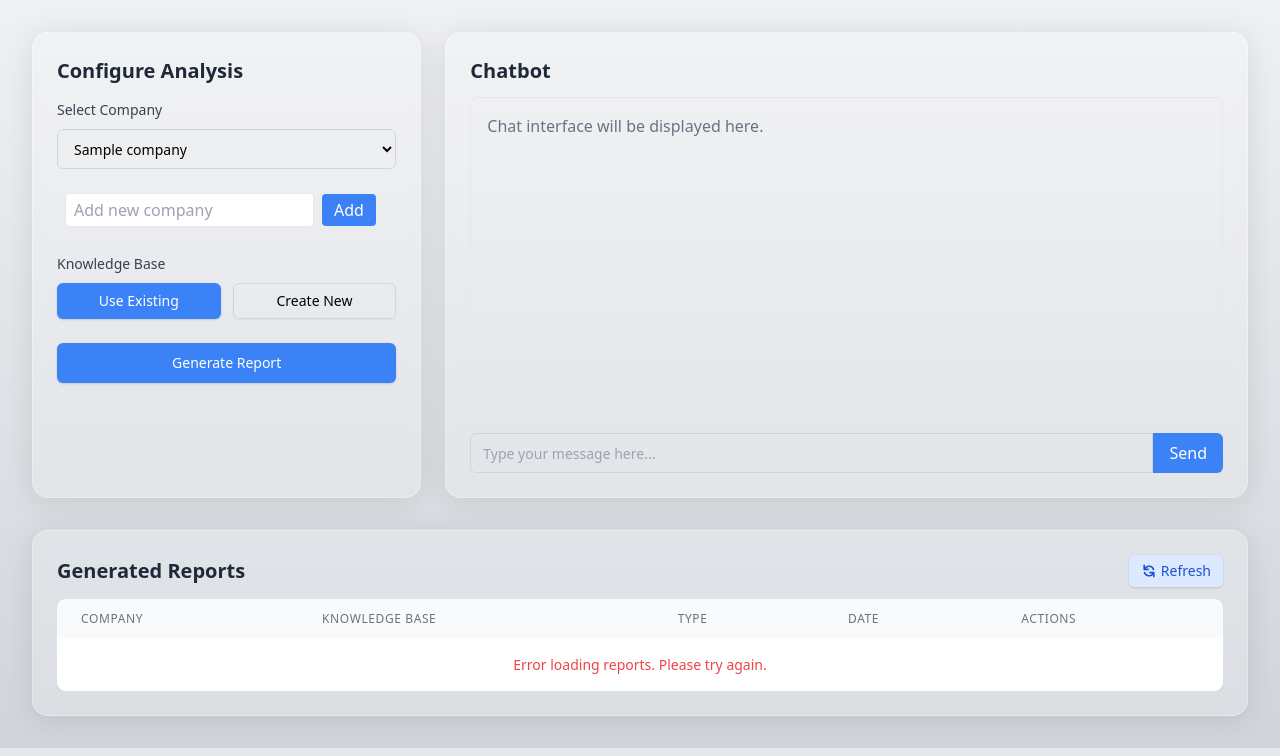
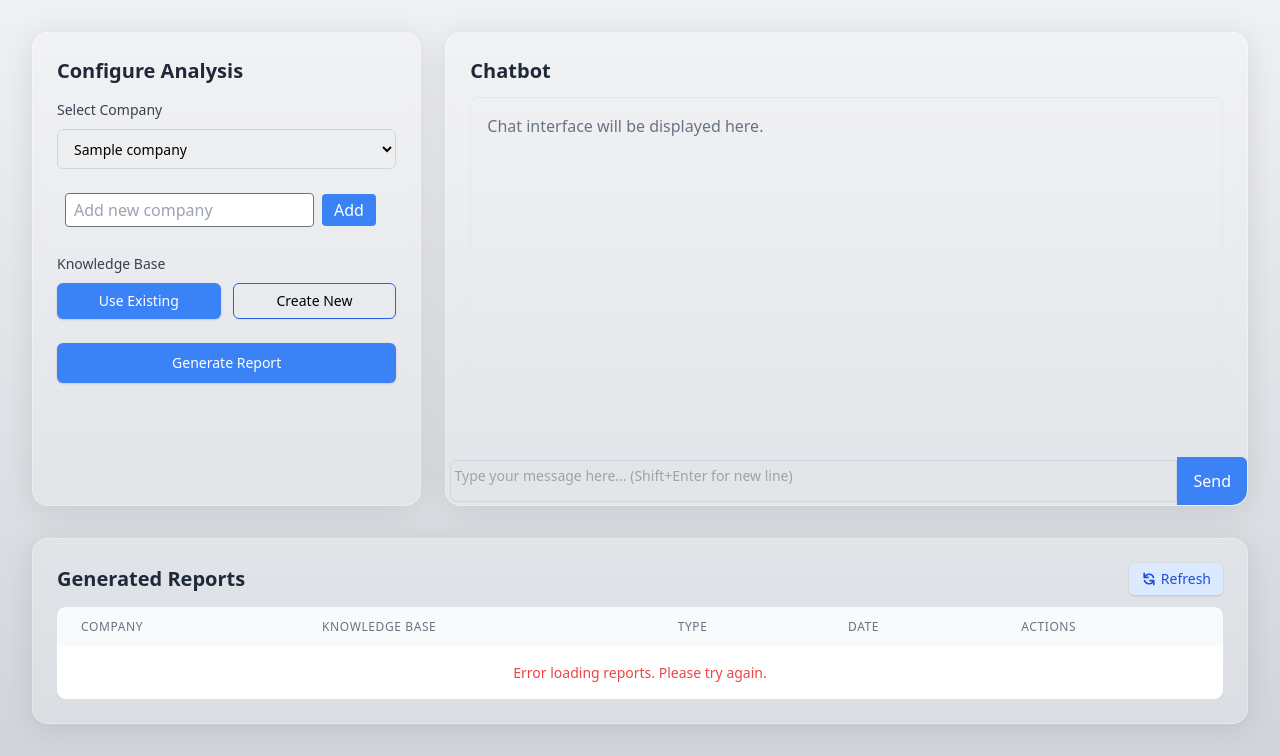
Before and after one commit to modi712/IntelligentAnalystOnVM, a Django app: template templates/index.html in a window 1280 px wide. Shown: the part 100-856 px from the top of the page. Run offline with Django 5.2, Linux system fonts and the light colour scheme; the template is opened without the code that fills it: most values are stand-ins (such as "Sample title", 1, 10 or a date in 2020); some libraries are stand-ins or nearby versions.

Commit message:
feat: Enhance user input experience with textarea and dynamic height adjustment in chat interface

```diff
--- a/templates/index.html
+++ b/templates/index.html
@@ -58,7 +58,6 @@
             border-bottom-right-radius: 0.5rem;
         }
 
-        /* Add these to your existing CSS */
         #report-content-table tr:nth-child(2n+1):not(.bg-gray-100) {
             background-color: rgba(249, 250, 251, 0.8);
         }
@@ -106,6 +105,19 @@
 
         #chat-messages strong {
             font-weight: 600;
+        }
+        #user-input {
+            min-height: 42px;
+            max-height: 200px;
+            transition: height 0.1s ease-in-out;
+            line-height: 1.5;
+            margin-bottom: 0.2rem;
+            margin-left:0.2rem
+        }
+
+        .chat-input-container {
+            display: flex;
+            align-items: flex-end; /* Align items to bottom */
         }
     </style>
 </head>
@@ -169,7 +181,7 @@
                     <div class="mt-4">
                        <form id="add-company-form" class="flex items-center space-x-2">
                             {% csrf_token %}
-                            <input type="text" id="new-company-input" placeholder="Add new company" class="border rounded px-2 py-1">
+                            <input type="text" id="new-company-input" placeholder="Add new company" class="border border-gray-500 rounded px-2 py-1">
                             <button type="submit" class="bg-blue-500 text-white px-3 py-1 rounded">Add</button>
                         </form>
                     </div>
@@ -178,7 +190,7 @@
                         <label class="text-sm font-medium text-gray-700">Knowledge Base</label>
                         <div class="grid grid-cols-2 gap-3">
                             <button id="use-existing-btn" class="inline-flex items-center justify-center whitespace-nowrap rounded-md text-sm font-medium transition-colors focus-visible:outline-none focus-visible:ring-1 focus-visible:ring-ring disabled:pointer-events-none disabled:opacity-50 bg-blue-500 text-white shadow hover:bg-blue-500/90 h-9 px-4 py-2">Use Existing</button>
-                            <button id="create-new-btn" class="inline-flex items-center justify-center whitespace-nowrap rounded-md text-sm font-medium transition-colors focus-visible:outline-none focus-visible:ring-1 focus-visible:ring-ring disabled:pointer-events-none disabled:opacity-50 border border-gray-300 bg-transparent shadow-sm hover:bg-gray-100 hover:text-gray-900 h-9 px-4 py-2">Create New</button>
+                            <button id="create-new-btn" class="inline-flex items-center justify-center whitespace-nowrap rounded-md text-sm font-medium transition-colors focus-visible:outline-none focus-visible:ring-1 focus-visible:ring-ring disabled:pointer-events-none disabled:opacity-50 border border-blue-600 bg-transparent shadow-sm hover:bg-gray-100 hover:text-gray-900 h-9 px-4 py-2">Create New</button>
                         </div>
                     </div>
 
@@ -209,12 +221,12 @@
                     <div id="chat-messages" class="h-80 overflow-y-auto mb-4 p-4 border rounded-lg">
                         <p class="text-gray-500">Chat interface will be displayed here.</p>
                     </div>
-                    <div class="flex">
-                        <input id="user-input" type="text" class="flex-grow h-10 rounded-l-md border border-gray-300 bg-transparent px-3 py-2 text-sm focus:outline-none focus:ring-2 focus:ring-blue-500" placeholder="Type your message here...">
-                        <button id="send-message" class="h-10 px-4 bg-blue-500 text-white rounded-r-md hover:bg-blue-600 focus:outline-none focus:ring-2 focus:ring-blue-500">
-                            Send
-                        </button>
-                    </div>
+                </div>
+                <div class="chat-input-container flex">
+                    <textarea id="user-input" class="flex-grow rounded-l-md border border-gray-300 bg-transparent px-1 py-1 text-sm focus:outline-none focus:ring-2 focus:ring-blue-500 resize-none overflow-auto" placeholder="Type your message here... (Shift+Enter for new line)" rows="1"></textarea>
+                    <button id="send-message" class="h-12 px-4 bg-blue-500 text-white rounded-r-md hover:bg-blue-600 focus:outline-none focus:ring-2 focus:ring-blue-500">
+                        Send
+                    </button>
                 </div>
             </div>
         </div>
@@ -852,12 +864,18 @@
 
             // Send message functionality
             sendMessageBtn.addEventListener('click', sendMessage);
-            userInput.addEventListener('keypress', function(e) {
-                if (e.key === 'Enter') {
+                userInput.addEventListener('keydown', function(e) {
+                // If Enter is pressed without Shift key
+                if (e.key === 'Enter' && !e.shiftKey) {
+                    e.preventDefault(); // Prevent default behavior (line break)
                     sendMessage();
                 }
+                setTimeout(() => {
+                        this.style.height = 'auto';
+                        const newHeight = Math.min(200, this.scrollHeight); // Cap at 200px height
+                        this.style.height = newHeight + 'px';
+                    }, 0);
             });
-
              // Add company form submission
             document.getElementById('add-company-form').addEventListener('submit', function(e) {
                 e.preventDefault();
```
Also changed, not shown: chatbot/report_generator1.py (+25 -25 lines), db.sqlite3.
